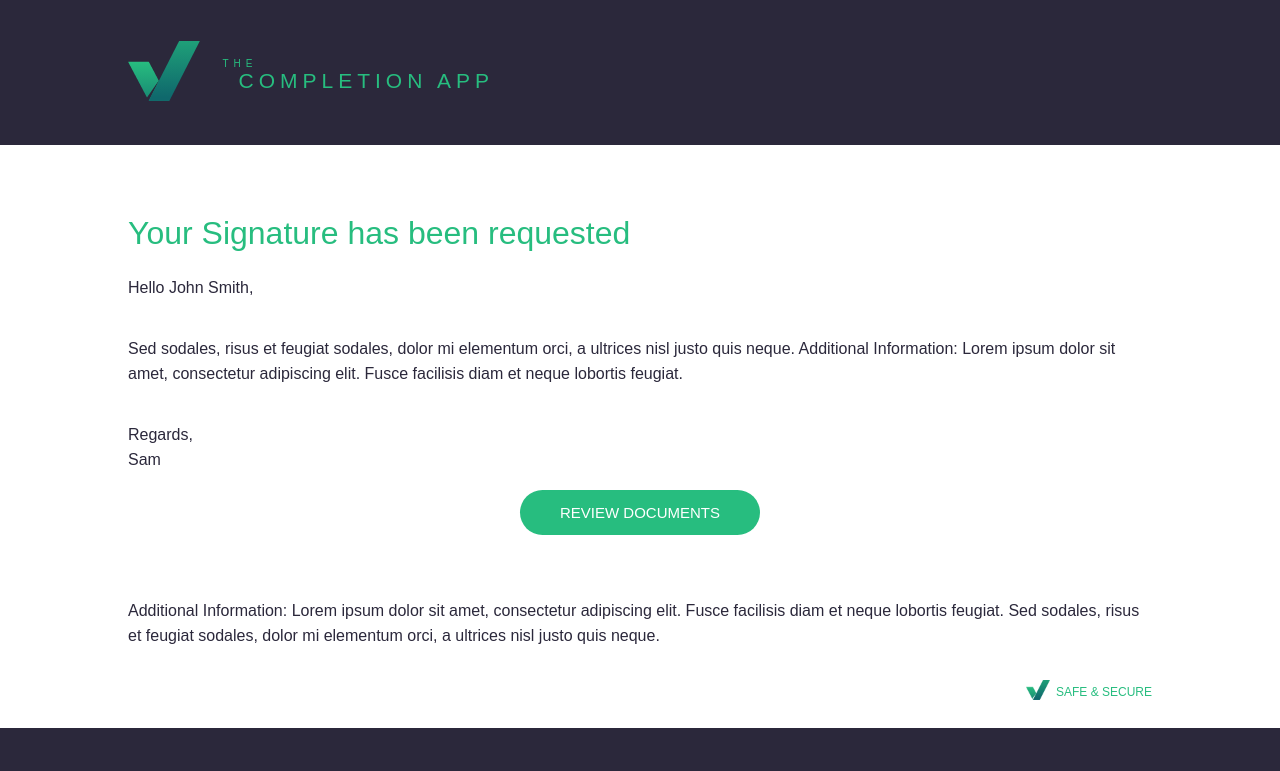
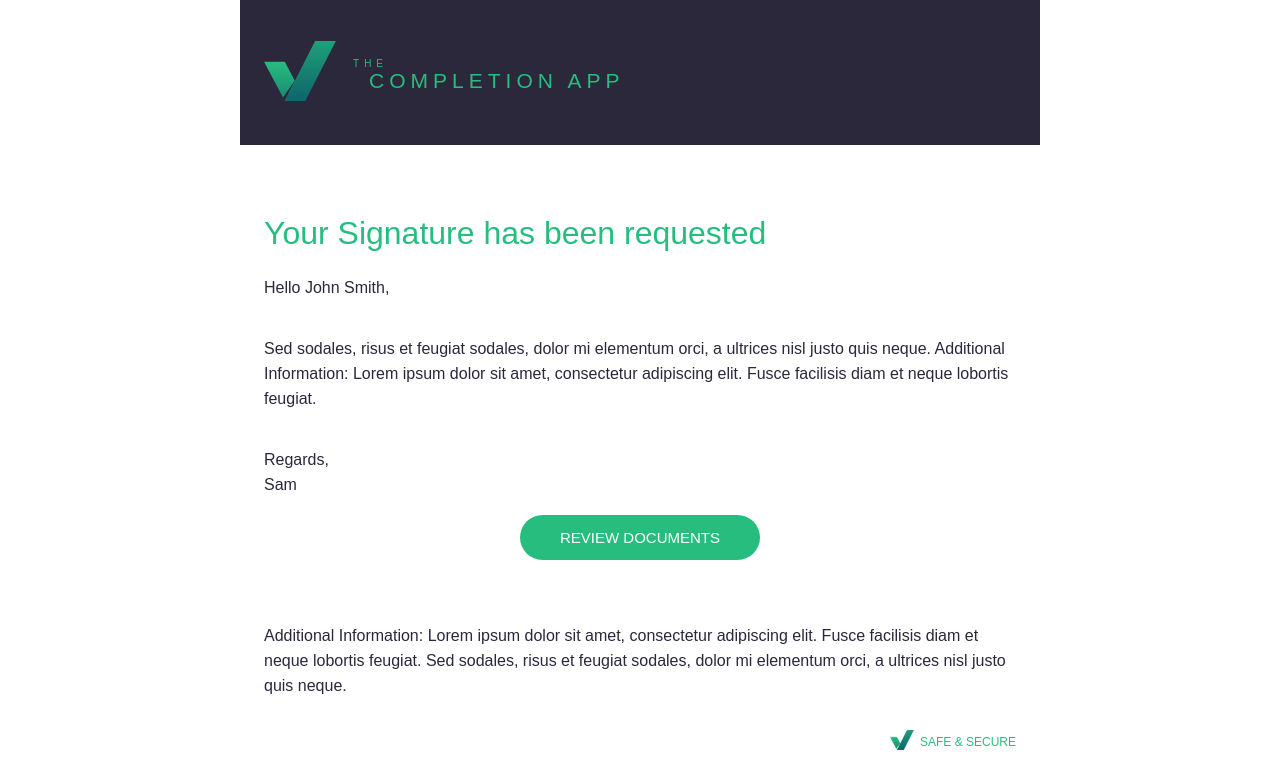
Before and after one commit to veerababu32/Emailer-webpage, a plain HTML site: page index.html in a window 1280 px wide. Shown: the top 771 px of the page. Drawn offline with Linux system fonts and the light colour scheme.

Commit message:
first commit

```diff
--- a/index.html
+++ b/index.html
@@ -21,10 +21,10 @@
     </style>
 </head>
 <body>
-    <table width="100%" border="0" cellpadding="0" cellspacing="0">
+    <table width="800" border="0" align="center" cellpadding="0" cellspacing="0">
         <tr>
             <td bgcolor="#2B283B" height="145">
-                <table width="80%" border="0" align="center" cellpadding="0" cellspacing="0">
+                <table width="94%" border="0" align="center" cellpadding="0" cellspacing="0">
                     <tr>
                         <td width="72">
                             <a href="javascript:void(0)">
@@ -44,7 +44,7 @@
         <tr height="70"></tr>
         <tr>
             <td>
-                <table width="80%" border="0" align="center" cellpadding="0" cellspacing="0">
+                <table width="94%" border="0" align="center" cellpadding="0" cellspacing="0">
                     <tr>
                         <td style="font-size: 32px; color: #27BD7F;">Your Signature has been requested</td>
                     </tr>
@@ -54,7 +54,7 @@
         <tr height="23"></tr>
         <tr>
             <td>
-                <table width="80%" border="0" align="center" cellpadding="0" cellspacing="0">
+                <table width="94%" border="0" align="center" cellpadding="0" cellspacing="0">
                     <tr>
                         <td style="line-height: 25px; color: #2B283B;">Hello John Smith,</td>
                     </tr>
@@ -71,7 +71,7 @@
         <tr height="16"></tr>
         <tr>
             <td>
-                <table width="80%" align="center" height="50px">
+                <table width="94%" align="center" height="50px">
                     <tr>
                         <td style="text-align: center;">
                             <a href="javascript:void(0)" style="font-size: 15px; color: white; text-decoration: none; background-color: #27BD7F; padding: 14px 40px; border-radius: 100px;">REVIEW DOCUMENTS</a>
@@ -83,7 +83,7 @@
         <tr height="60"></tr>
         <tr>
             <td>
-                <table width="80%" border="0" align="center" cellpadding="0" cellspacing="0">
+                <table width="94%" border="0" align="center" cellpadding="0" cellspacing="0">
                     <tr>
                         <td style="line-height: 25px; color: #2B283B;">
                             Additional Information: Lorem ipsum dolor sit amet, consectetur adipiscing elit. Fusce facilisis diam et neque lobortis feugiat. Sed sodales, risus et feugiat sodales, dolor mi elementum orci, a ultrices nisl justo quis neque.
@@ -95,7 +95,7 @@
         <tr height="32px"></tr>
         <tr>
             <td>
-                <table width="80%" border="0" align="center" cellpadding="0" cellspacing="0" style="text-align: end;">
+                <table width="94%" border="0" align="center" cellpadding="0" cellspacing="0" style="text-align: end;">
                     <tr>
                         <td>
                             <img src="logo.png" alt="Logo" height="20px" width="24">
@@ -108,7 +108,7 @@
         <tr height="24"></tr>
         <tr>
             <td bgcolor="#2B283B" height="145">
-                <table width="80%" border="0" align="center" cellpadding="0" cellspacing="0">
+                <table width="94%" border="0" align="center" cellpadding="0" cellspacing="0">
                     <tr height="46"></tr>
                     <tr><td style="color: #27BD7F; line-height: 25px;">Disclaimer</td></tr>
                     <tr>
```
